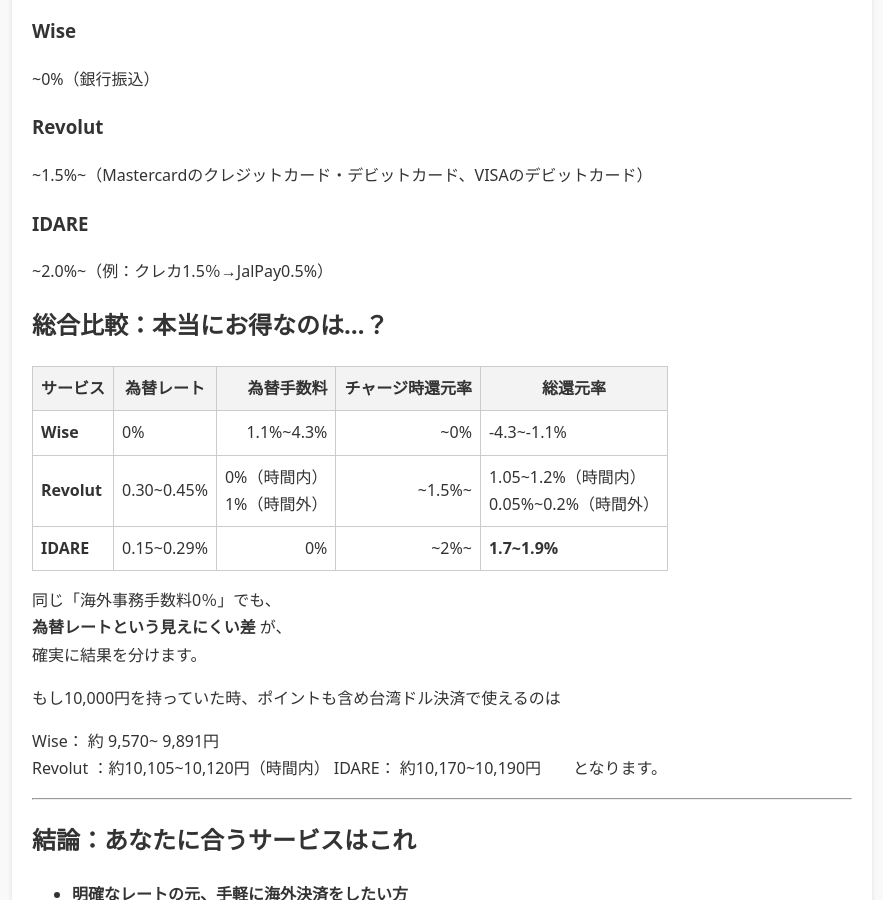
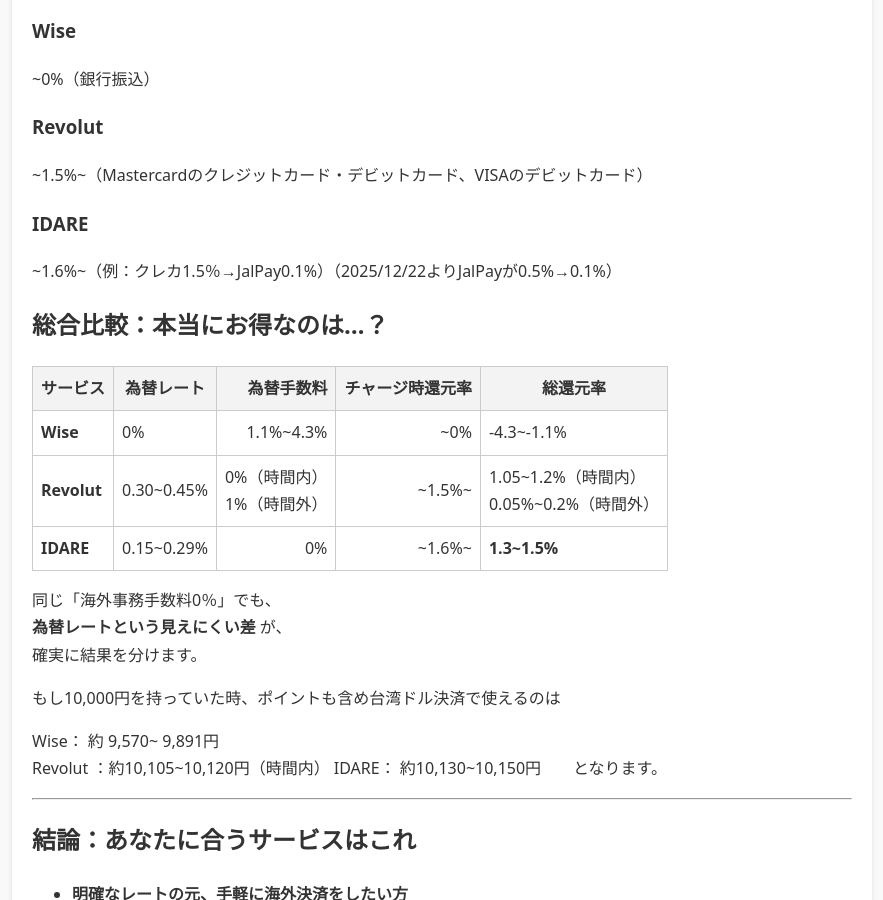
Before and after one commit to bujutu/bujutu.github.io, a Jekyll site: the page built from _posts/2025-12-19-jpy2twd.md, in a window 1280 px wide and 900 px high, scrolled down 4381 px. Shown: the whole window, without its empty margins (368-1251 px from the left). Built offline with Jekyll 4.4.1, drawn with Linux system fonts in a browser that asks for light colours; some of the changed text lies outside the part shown.

Commit message:
Update 2025-12-19-jpy2twd.md

```diff
--- a/_posts/2025-12-19-jpy2twd.md
+++ b/_posts/2025-12-19-jpy2twd.md
@@ -180,7 +180,7 @@
 
 ### IDARE&nbsp;
 
-~2.0%~（例：クレカ1.5％→JalPay0.5%）
+~1.6%~（例：クレカ1.5％→JalPay0.1%）（2025/12/22よりJalPayが0.5%→0.1%）
 
 総合比較：本当にお得なのは...？
 -----------------
@@ -190,7 +190,7 @@
 |---|---|---:|---:|---|
 | **Wise** | 0% | 1.1%~4.3% | ~0% | -4.3~-1.1% |
 | **Revolut** | 0.30~0.45% | 0%（時間内）<br> 1%（時間外） | ~1.5%~ | 1.05~1.2%（時間内）<br> 0.05%~0.2%（時間外） |
-| **IDARE** | 0.15~0.29% | 0% | ~2%~ | **1.7~1.9%** |
+| **IDARE** | 0.15~0.29% | 0% | ~1.6%~ | **1.3~1.5%** |
 
 </div>
 
@@ -202,7 +202,7 @@
 
 Wise：    約 9,570~ 9,891円
 Revolut ：約10,105~10,120円（時間内）
-IDARE：   約10,170~10,190円　　となります。
+IDARE：   約10,130~10,150円　　となります。
 
 
 ---
```
Also changed, not shown: other parts of _posts/2025-12-19-jpy2twd.md (+1 -1 lines).
